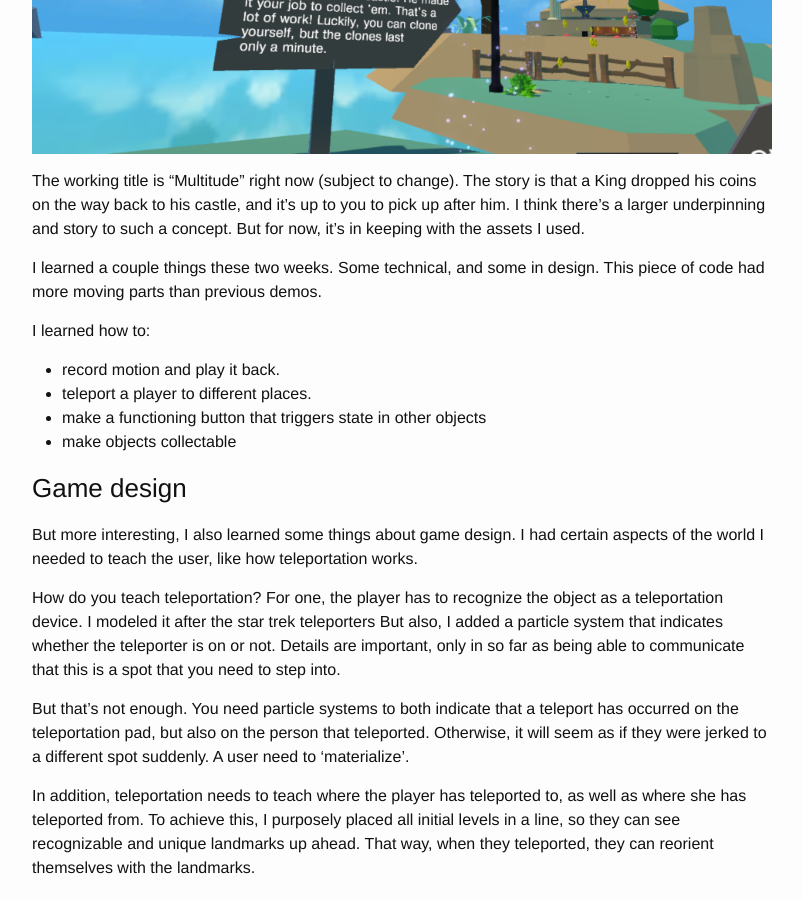
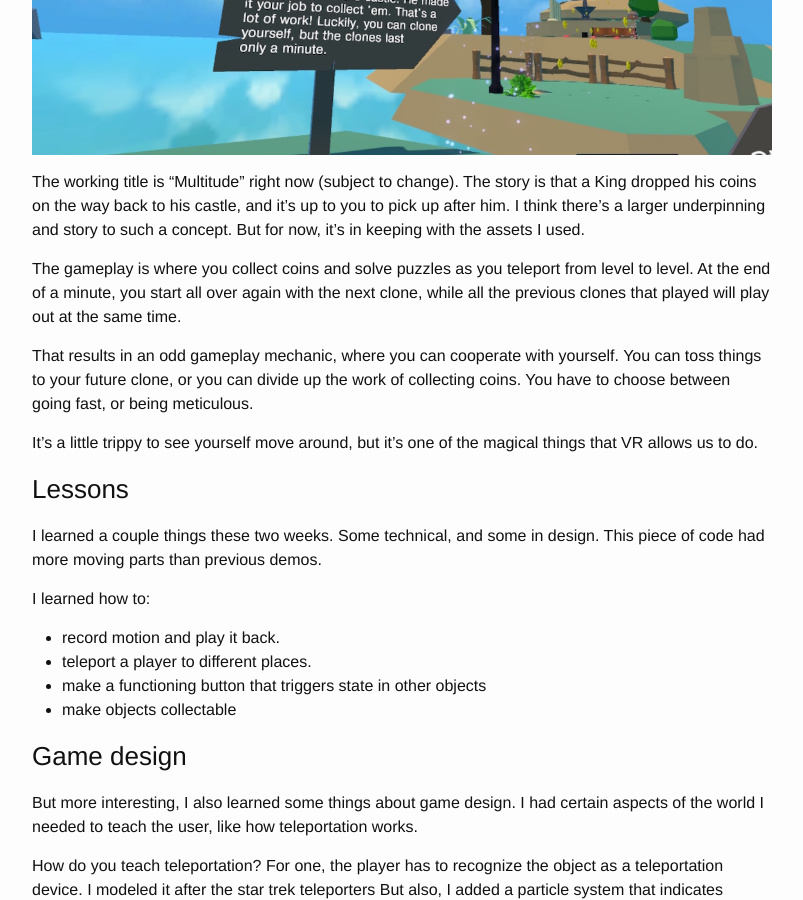
Before and after one commit to iamwilhelm/blog.sidehelm.com, a Jekyll site: the page built from _posts/2016-07-26-sidehelm-vr-demo-part-3.markdown, in a window 1280 px wide and 900 px high, scrolled down 1193 px. Shown: the whole window, without its empty margins (238-1041 px from the left). Built offline with Jekyll 4.4.1, drawn with Linux system fonts in a browser that asks for light colours; comment, search, counter and statistics services are not loaded.

Commit message:
tweaked and updated VR week 3 demo post

```diff
--- a/_posts/2016-07-26-sidehelm-vr-demo-part-3.markdown
+++ b/_posts/2016-07-26-sidehelm-vr-demo-part-3.markdown
@@ -5,7 +5,7 @@ date:   2016-07-26 10:00:00 -0700
 categories: demo
 ---
 
-![Multitude Screenshot](/assets/images/multitude_screenshot.png)
+![Multitude Screenshot][multitude-screenshot]
 
 One guiding light I have about VR is that it immerses you completely in a world
 of your own choosing. You could choose another time, or another place, but
@@ -28,12 +28,27 @@ lets us partake in that type of magic with inspiration from the late Harold
 Ramis's movies, [Groundhog Day][groundhog-day] and the flash game
 [Cursor * 10][cursor*10].
 
-![Multitude Title](/assets/images/multitude_title.png)
+![Multitude Title][multitude-title]
 
 The working title is "Multitude" right now (subject to change). The story is
 that a King dropped his coins on the way back to his castle, and it's up to
 you to pick up after him. I think there's a larger underpinning and story
 to such a concept. But for now, it's in keeping with the assets I used.
+
+The gameplay is where you collect coins and solve puzzles as you teleport
+from level to level. At the end of a minute, you start all over again with
+the next clone, while all the previous clones that played will play out at
+the same time.
+
+That results in an odd gameplay mechanic, where you can cooperate with
+yourself. You can toss things to your future clone, or you can divide up the
+work of collecting coins. You have to choose between going fast, or being
+meticulous.
+
+It's a little trippy to see yourself move around, but it's one of the magical
+things that VR allows us to do.
+
+### Lessons
 
 I learned a couple things these two weeks. Some technical, and some in design.
 This piece of code had more moving parts than previous demos.
@@ -100,3 +115,5 @@ or send me an email (address in footer).
 [groundhog-day]: http://www.rogerebert.com/reviews/great-movie-groundhog-day-1993
 [cursor*10]: http://jayisgames.com/games/cursor-10/
 [demo-2]: https://iamwilhelm.github.io/blog.sidehelm.com/demo/2016/07/10/sidehelm-vr-demo-part-2.html
+[multitude-screenshot]: {{site.url}}/assets/images/multitude_screenshot.jpg
+[multitude-title]: {{site.url}}/assets/images/multitude_title.jpg
```
Also changed, not shown: assets/images/multitude_screenshot.jpg (added), assets/images/multitude_screenshot.png (deleted), assets/images/multitude_teaser.jpg (added), assets/images/multitude_teaser.png (deleted), assets/images/multitude_title.jpg (added), assets/images/multitude_title.png (deleted).
